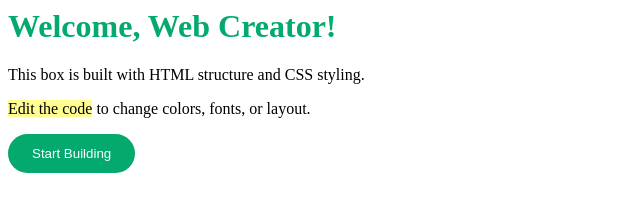
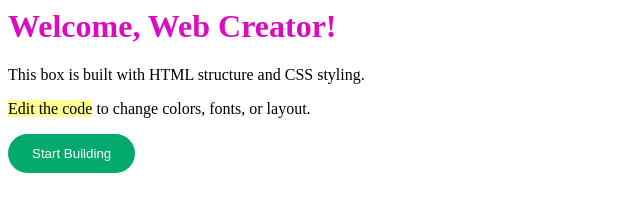
Before and after one commit to GotlheJasonSekhomba/New-rep, a plain HTML site: page index.html in a window 1280 px wide. Shown: the whole page, without its empty margins (0-640 px from the left). Drawn offline with Linux system fonts and the light colour scheme.

Commit message:
Update styles.css

```diff
--- a/styles.css
+++ b/styles.css
@@ -10,7 +10,7 @@ main {
   border-radius:8px;
 }
 h1 {
-  color:#04AA6D;
+  color:#db0bc0;
   margin-top:0;
 }
 mark {
```
